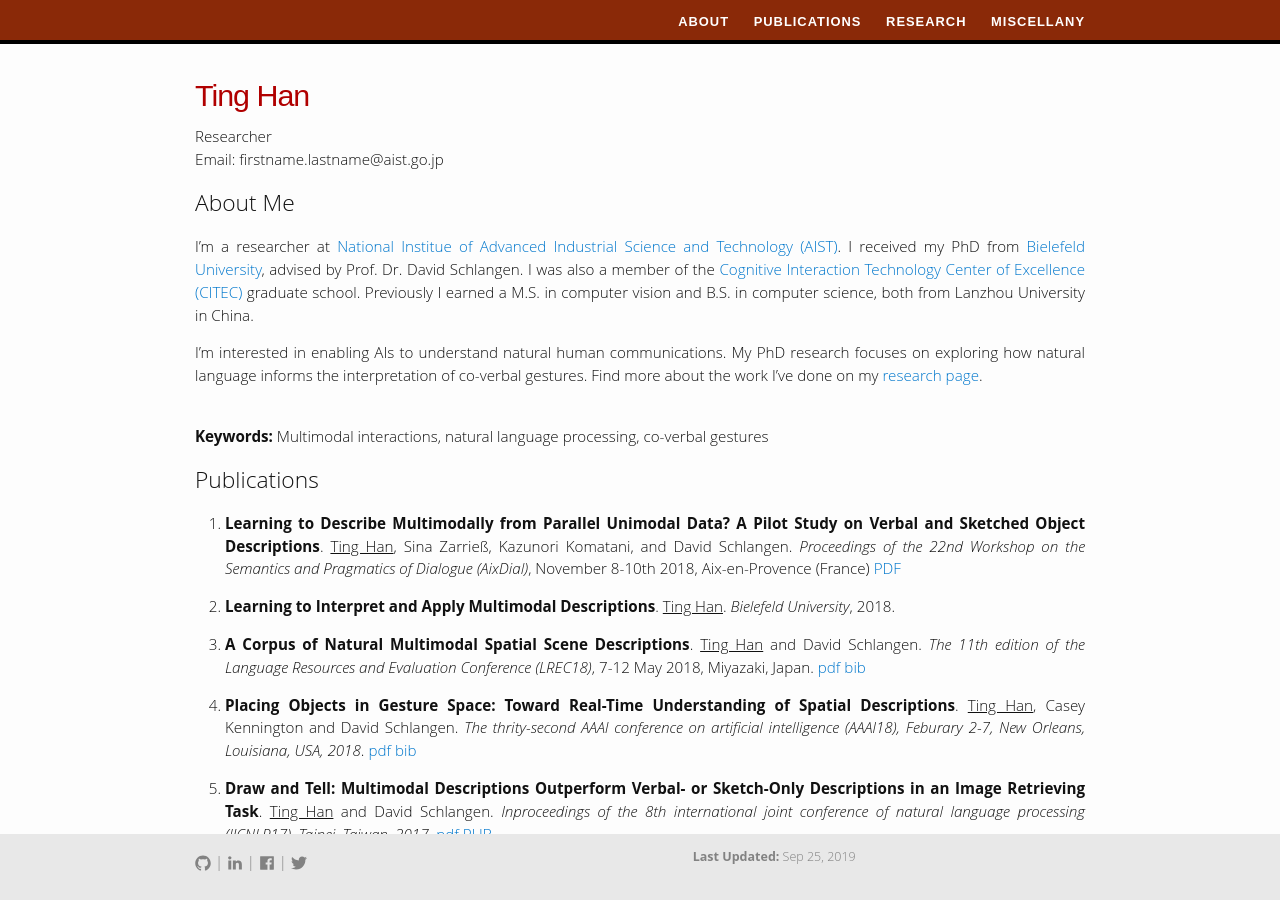
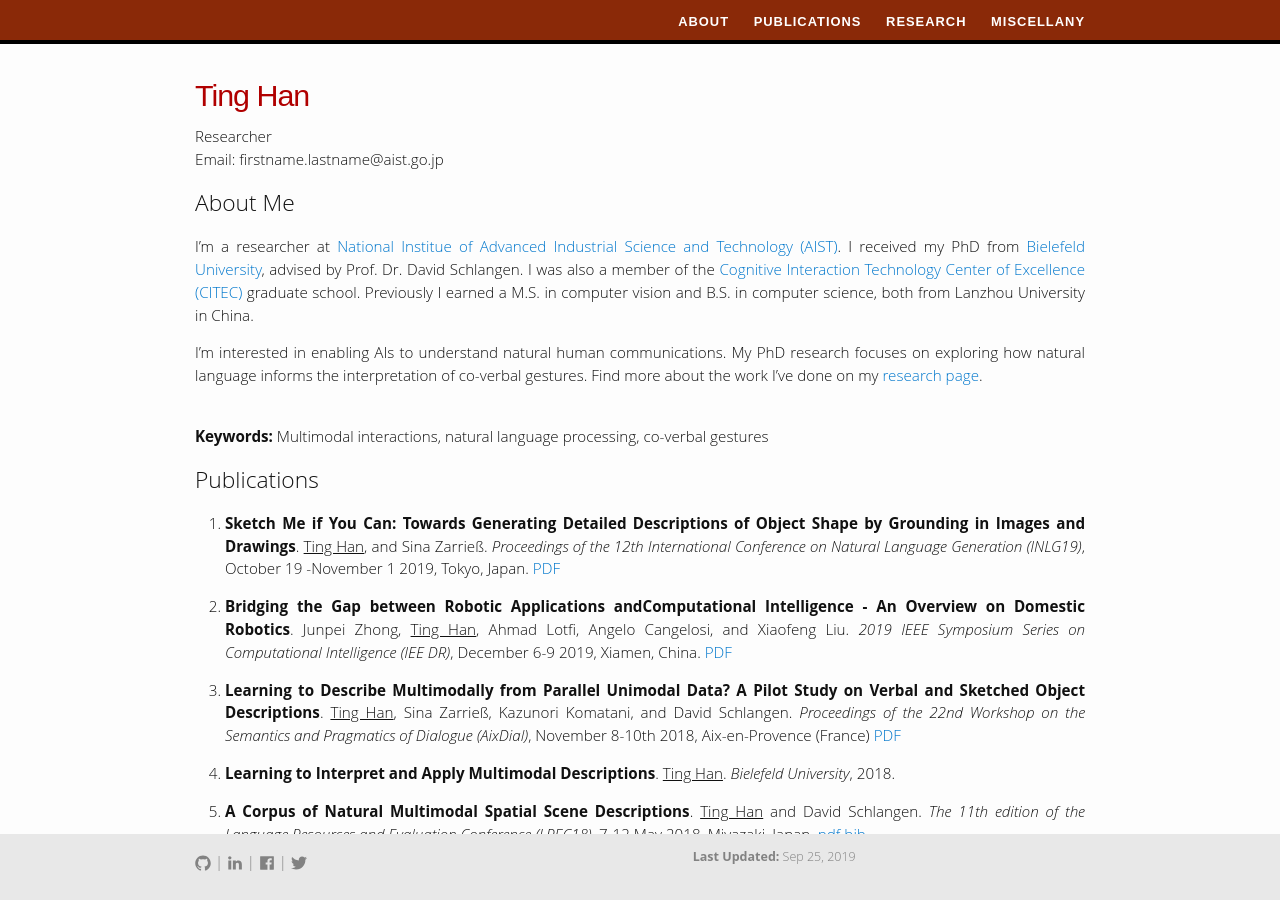
Before and after one commit to TINGH/TINGH.github.io, a Jekyll site: the page built from index.md, in a window 1280 px wide and 900 px high. Built offline with Jekyll 4.4.1, drawn with Linux system fonts in a browser that asks for light colours; our own code applies the rules of GitHub Pages for plain Markdown files.

Commit message:
added final version of INLG19 paper

```diff
--- a/index.md
+++ b/index.md
@@ -26,6 +26,11 @@ I’m interested in enabling AIs to understand natural human communications. My
 <b>Keywords:</b> Multimodal interactions, natural language processing, co-verbal gestures
 
 ## Publications
+1. **Sketch Me if You Can: Towards Generating Detailed Descriptions of Object Shape by Grounding in Images and Drawings**.   <u>Ting Han</u>, and Sina Zarrieß.  *Proceedings of the 12th International Conference on Natural Language Generation (INLG19)*, October 19 -November 1 2019, Tokyo, Japan. [PDF](files/papers/inlg19.pdf)
+
+1. **Bridging the Gap between Robotic Applications andComputational Intelligence - An Overview on Domestic Robotics**.   Junpei Zhong, <u>Ting Han</u>, Ahmad Lotfi, Angelo Cangelosi, and Xiaofeng Liu.  *2019 IEEE Symposium Series on Computational Intelligence (IEE DR)*, December 6-9 2019, Xiamen, China. [PDF](files/papers/semdial18.pdf)
+
+
 1. **Learning to Describe Multimodally from Parallel Unimodal Data? A Pilot Study on Verbal and Sketched Object Descriptions**.   <u>Ting Han</u>,  Sina Zarrieß, Kazunori Komatani, and David Schlangen.  *Proceedings of the 22nd Workshop on the Semantics and Pragmatics of Dialogue (AixDial)*, November 8-10th 2018, Aix-en-Provence (France) [PDF](files/papers/semdial18.pdf)
 
 1.  **Learning to Interpret and Apply Multimodal Descriptions**. <u>Ting Han</u>. *Bielefeld University*, 2018.
```
Also changed, not shown: publications.md (+1 -1 lines), 1 other file.
